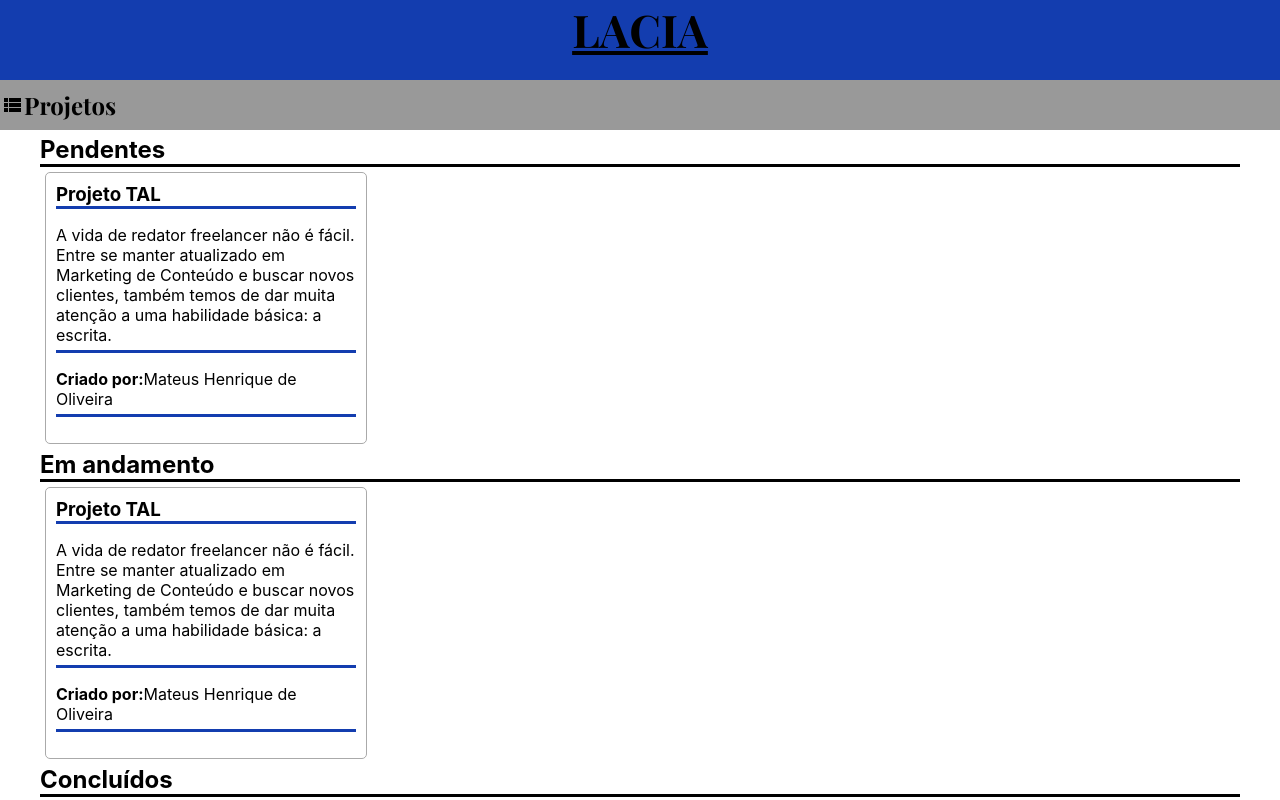
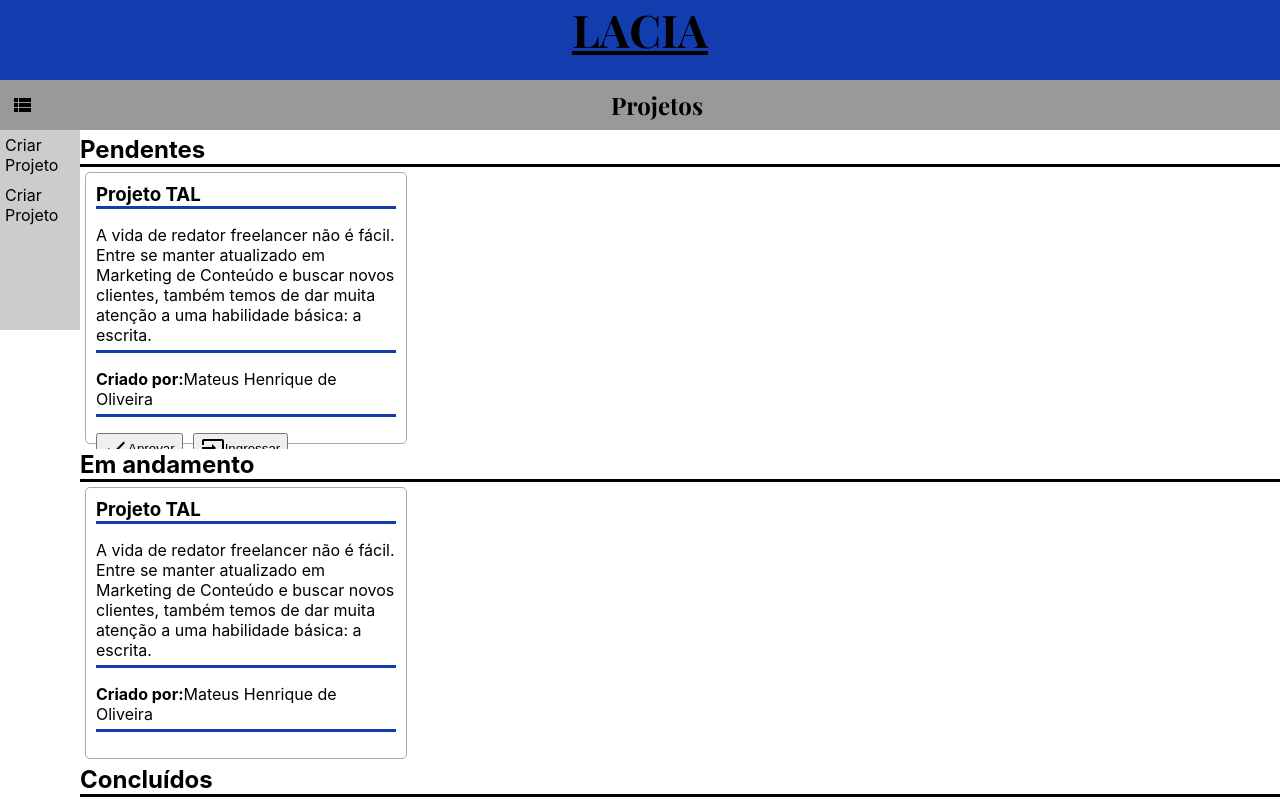
Before and after one commit to HenriqueMateus/AppProjectManager, a React (Create React App) app: page /Projetos in a window 1280 px wide. Both pictures are taken after a click on the icon 12 px from the left and 105 px from the top of the page. Shown: the top 800 px of the page. Built offline with nearby package versions, Linux system fonts and the light colour scheme.

Commit message:
add barra app

```diff
--- a/src/App.js
+++ b/src/App.js
@@ -1,14 +1,45 @@
-import React from 'react';
+import React, { useState } from 'react';
 import './App.css';
-import { Link } from 'react-router-dom'
 
-function App() {
+
+
+function App({ history }) {
+  const [usuario, setUsuario] = useState({ usuario: '', senha: '' })
+  const consultaCredenciais = () => {
+    console.log(usuario)
+    const consultaAxio = [{ usuario: 'mateus', senha: '12345' }]
+    const usuarioInput = { ...usuario }
+    let encontrarUsuario = false
+    for (let usuarioReg of consultaAxio) {
+      if (usuarioReg.usuario === usuarioInput.usuario
+        && usuarioReg.senha === usuarioInput.senha) {
+        encontrarUsuario = true
+
+      }
+    }
+    if (encontrarUsuario) {
+      history.push('/Projetos')
+    } else {
+      alert('Usuário ou senha inválidos')
+    }
+  }
+
+  const setUsuarioNome = (e) => {
+    let pessoa = { ...usuario }
+    pessoa.usuario = e.target.value
+    setUsuario(pessoa)
+  }
+  const setUsuarioSenha = (e) => {
+    let pessoa = { ...usuario }
+    pessoa.senha = e.target.value
+    setUsuario(pessoa)
+  }
   return (
     <div >
       <label>Login</label>
-      <input name="Usuario"></input>
-      <input name="Senha"></input>
-      <Link to="/Projetos"><button>Entrar</button></Link>
+      <input name="Usuario" value={usuario.usuario} onChange={(e) => setUsuarioNome(e)}></input>
+      <input name="Senha" value={usuario.senha} onChange={(e) => setUsuarioSenha(e)}></input>
+      <button onClick={consultaCredenciais}>Entrar</button>
       <div>
         <button></button>
       </div>
--- a/src/pages/Projetos/index.js
+++ b/src/pages/Projetos/index.js
@@ -1,34 +1,52 @@
-import React from 'react'
-import { ViewList } from '@material-ui/icons';
+import React, {useState} from 'react'
+import { Done, ViewList, Input } from '@material-ui/icons';
 import './style.css'
 import { Link } from 'react-router-dom';
 export default function Projetos(params) {
-    // const [valor, setValor] = useState(0)
+    const [openBar, setOpenBar] = useState(false)
     // const [list, setList] = useState([])
     // const scrollDireta = (id) => {
     //     let scrollId = document.querySelector(id)
 
     // }
-
+    const viewBar = () =>{
+        if(openBar){
+            setOpenBar(false)
+        } else {
+            setOpenBar(true)
+        }
+    }
     return (
         <div>
-            <div className='appbar'><ViewList onClick={() => console.log('ok')} />
+            <div className='appbar'><ViewList style={{ marginRight: 'auto', marginLeft: '10px' }} onClick={() => viewBar()} />
                 <h2> Projetos</h2>
             </div>
-            <div className='barList'></div>
+            <div className='bodyIncial'>
+                { openBar &&
+                    <div className='barList'>
+                        <ul>
+                            <li>Criar Projeto</li>
+                            <li>Criar Projeto</li>
+                        </ul>
+                    </div>
+                }
+                <div className='projetosCategorias'>
                     <div className='blocProjetos' id='pendentes'>
                         <h2>Pendentes</h2>
                         <div className='scrollProjetos'>
+
+                            <div className='cardProjeto'>
                                 <Link to='/Projetos/Orgprojeto/3'>
-                        <div className='cardProjeto'>
                                     <div className='headerProjeto'><h3>Projeto TAL</h3></div>
                                     <div className='bodyProjeto'><p>A vida de redator freelancer não é fácil. Entre se manter atualizado em Marketing de Conteúdo e buscar novos clientes, também temos de dar muita atenção a uma habilidade básica: a escrita.</p>
                                         <p><strong>Criado por:</strong>Mateus Henrique de Oliveira</p></div>
+                                </Link>
                                 <div className='overProjeto'>
-
+                                    <button><Done />Aprovar</button>
+                                    <button><Input />Ingressar</button>
                                 </div>
                             </div>
-                    </Link>
+
 
 
                         </div>
@@ -38,16 +56,18 @@ export default function Projetos(params) {
                     <div className='blocProjetos'>
                         <h2>Em andamento</h2>
                         <div className='scrollProjetos'>
+
+                            <div className='cardProjeto'>
                                 <Link to='/Projetos/Orgprojeto/1'>
-                        <div className='cardProjeto'>
                                     <div className='headerProjeto'><h3>Projeto TAL</h3></div>
                                     <div className='bodyProjeto'><p>A vida de redator freelancer não é fácil. Entre se manter atualizado em Marketing de Conteúdo e buscar novos clientes, também temos de dar muita atenção a uma habilidade básica: a escrita.</p>
                                         <p><strong>Criado por:</strong>Mateus Henrique de Oliveira</p></div>
+                                </Link>
                                 <div className='overProjeto'>
 
                                 </div>
                             </div>
-                    </Link>
+
 
 
 
@@ -56,20 +76,25 @@ export default function Projetos(params) {
                     <div className='blocProjetos'>
                         <h2>Concluídos</h2>
                         <div className='scrollProjetos'>
+
+                            <div className='cardProjeto'>
                                 <Link to='/Projetos/Orgprojeto/2'>
-                        <div className='cardProjeto'>
                                     <div className='headerProjeto'><h3>Projeto TAL</h3></div>
                                     <div className='bodyProjeto'><p>A vida de redator freelancer não é fácil. Entre se manter atualizado em Marketing de Conteúdo e buscar novos clientes, também temos de dar muita atenção a uma habilidade básica: a escrita.</p>
                                         <p><strong>Criado por:</strong>Mateus Henrique de Oliveira</p></div>
+                                </Link>
                                 <div className='overProjeto'>
 
                                 </div>
                             </div>
-                    </Link>
+
 
 
                         </div>
                     </div>
+                </div>
+
+            </div>
         </div >
     )
 }
--- a/src/pages/Projetos/style.css
+++ b/src/pages/Projetos/style.css
@@ -5,6 +5,9 @@
     align-items: center;
     background-color: #00000066;
     font-family:'Playfair Display', serif;
+}
+.appbar > h2 {
+    margin-right: auto;
 }
 .blocProjetos {
     width: fit-content;
@@ -53,7 +56,28 @@
     border-bottom: #133daf solid;
     margin: auto;
 }
-.scrollProjetos > a {
+.cardProjeto > a {
     color: initial;
     text-decoration: none;
 }
+.bodyIncial {
+    display: flex;
+}
+.barList {
+    width: 110px;
+    background: #ccc;
+    height: 200px;
+}
+.barList > ul {
+    list-style: none;
+    padding: 0px;
+    margin: 5px;
+    height: 200px;
+}
+.barList > ul > li {
+    padding-bottom: 10px;
+}
+.projetosCategorias {
+    margin-left: auto;
+    margin-right: auto;
+}
```
Lines whose indentation alone changed are shown as unchanged.
